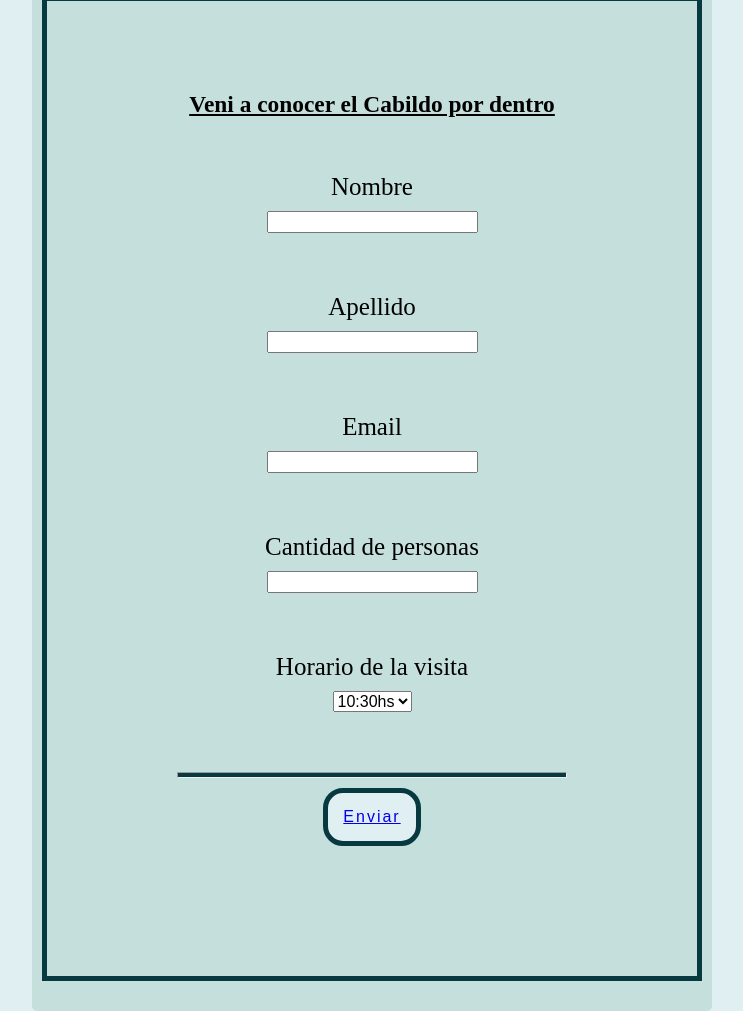
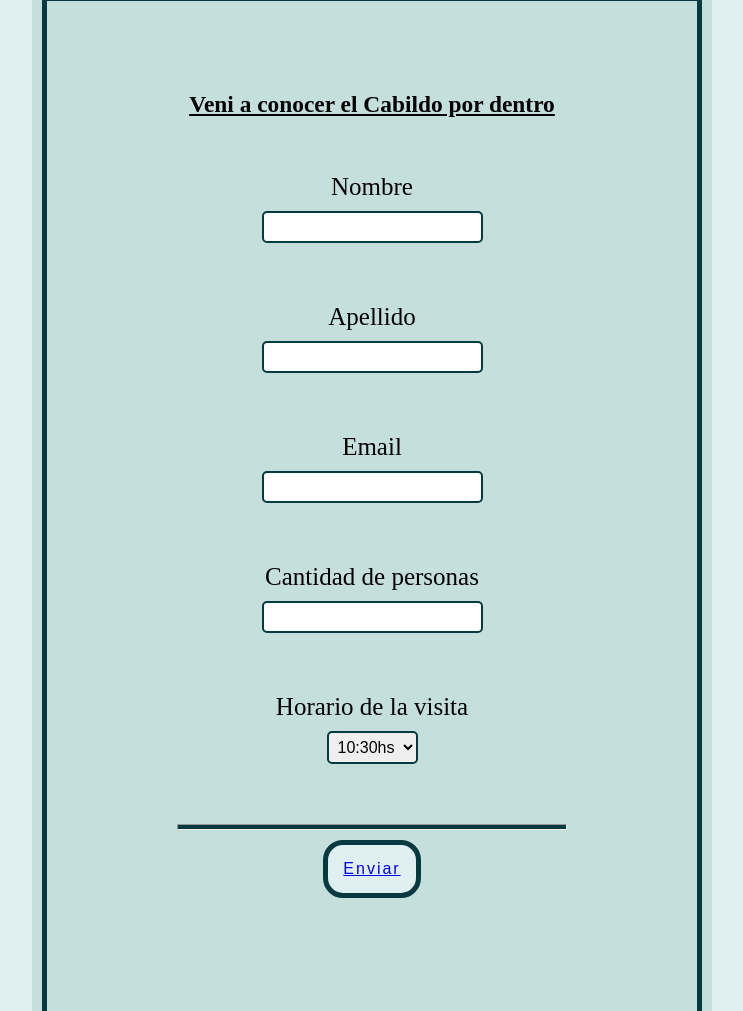
Before and after one commit to VictoriaRios/parcial2_maquetado_web_emae, a plain HTML site: page index.html in a window 1280 px wide. Shown: the part 4719-5730 px from the top of the page, without its empty margins (268-1011 px from the left). Drawn offline with Linux system fonts and the light colour scheme.

Commit message:
Add files via upload

```diff
--- a/Css/estilos.css
+++ b/Css/estilos.css
@@ -203,9 +203,15 @@ img{
 }
 .form-control {
     font-size: 16px;
+    border: #063940 solid 2px;
+    border-radius: 5px;
+    padding: 5px;
 }
 label{
     margin-bottom: 10px;
+}
+select{
+    padding: 10px;
 }
 .op hr{
     width: 30vw;
```
